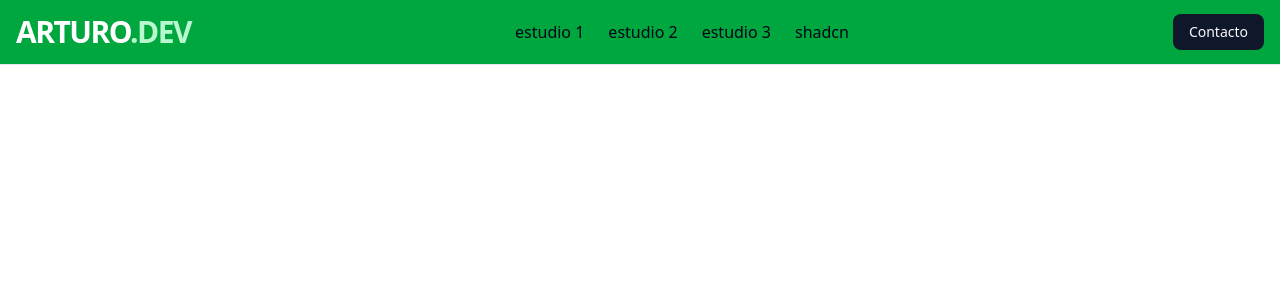
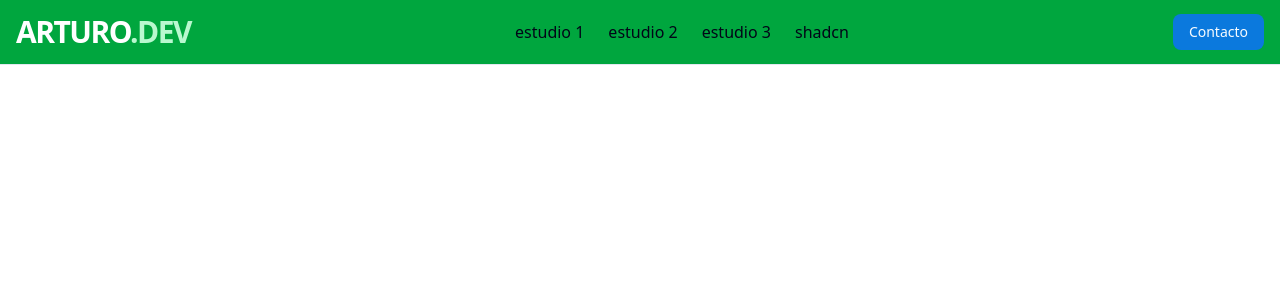
Before and after one commit to ArturoContrerasChaparro/proyecto-de-estudio, a Next.js app: page / in a window 1280 px wide. Shown: the top 300 px of the page. Built offline with nearby package versions, Linux system fonts and the light colour scheme.

Commit message:
Se cambia el color global primario de shadcn.

```diff
--- a/app/globals.css
+++ b/app/globals.css
@@ -55,8 +55,8 @@
   --card-foreground: oklch(0.129 0.042 264.695);
   --popover: oklch(1 0 0);
   --popover-foreground: oklch(0.129 0.042 264.695);
-  --primary: oklch(0.208 0.042 265.755);
-  --primary-foreground: oklch(0.984 0.003 247.858);
+  --primary: oklch(0.577 0.176 253.39);
+  --primary-foreground: oklch(0.99 0.01 253);
   --secondary: oklch(0.968 0.007 247.896);
   --secondary-foreground: oklch(0.208 0.042 265.755);
   --muted: oklch(0.968 0.007 247.896);
@@ -89,8 +89,8 @@
   --card-foreground: oklch(0.984 0.003 247.858);
   --popover: oklch(0.208 0.042 265.755);
   --popover-foreground: oklch(0.984 0.003 247.858);
-  --primary: oklch(0.929 0.013 255.508);
-  --primary-foreground: oklch(0.208 0.042 265.755);
+  --primary: oklch(0.65 0.14 250);
+  --primary-foreground: oklch(0.13 0.04 265);
   --secondary: oklch(0.279 0.041 260.031);
   --secondary-foreground: oklch(0.984 0.003 247.858);
   --muted: oklch(0.279 0.041 260.031);
```
